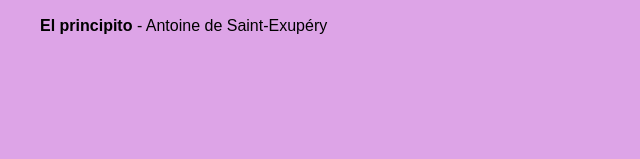
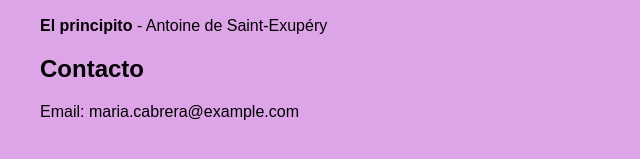
Before and after one commit to Maria-cabrera01/Examen-Rubrica, a plain HTML site: page index.html in a window 1280 px wide. Shown: the part 2123-2282 px from the top of the page, without its empty margins (0-640 px from the left). Before the commit the page ends 2214 px from the top, so only its background shows below. Drawn offline with Linux system fonts and the light colour scheme.

Commit message:
Añadida la sección de contacto

```diff
--- a/index.html
+++ b/index.html
@@ -47,5 +47,9 @@
         </li>
     </ul>
 </section>
+<section>
+    <h2>Contacto</h2>
+    <p>Email: maria.cabrera@example.com</p>
+</section>
 </body>
 </html>
```
